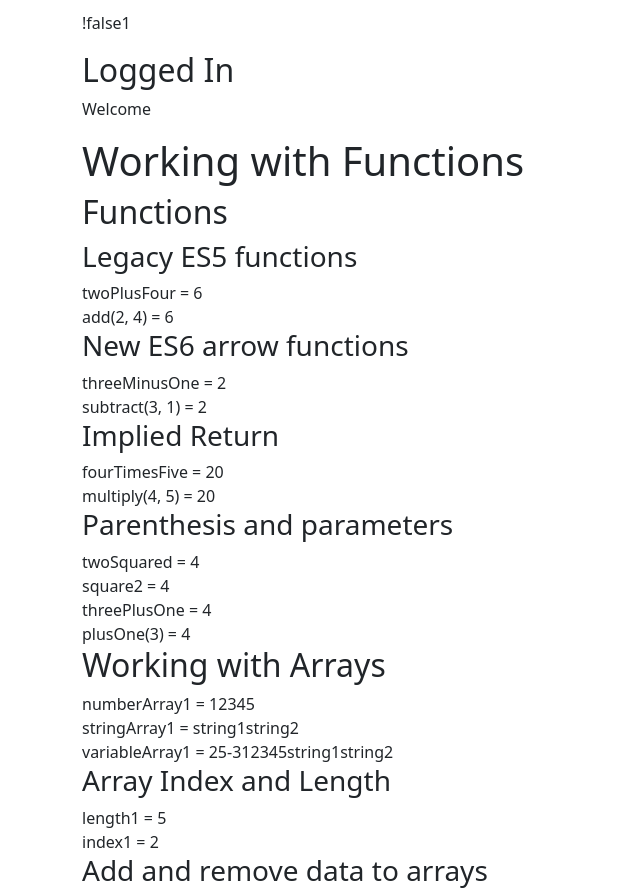
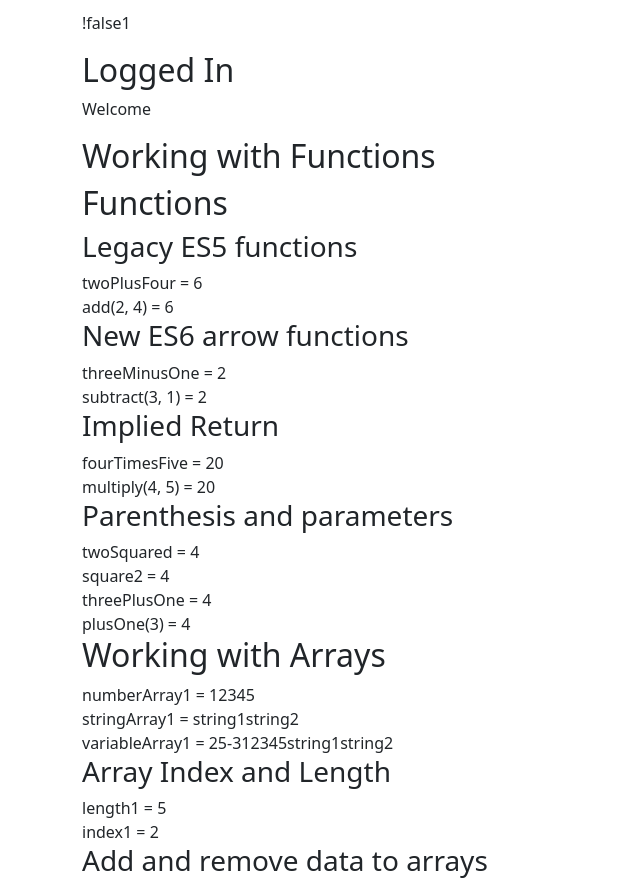
Before and after one commit to yunke-l/tuiter-react-web-app, a React (Create React App) app: page /#/labs in a window 1280 px wide. Shown: the part 1640-2530 px from the top of the page, without its empty margins (0-640 px from the left). Built offline with nearby package versions, Linux system fonts and the light colour scheme.

Commit message:
Update lab3

```diff
--- a/src/labs/a3/working-with-functions.js
+++ b/src/labs/a3/working-with-functions.js
@@ -8,7 +8,7 @@ function WorkingWithFunctions() {
 
   return (
       <div>
-        <h1>Working with Functions</h1>
+        <h2>Working with Functions</h2>
         <Es5Functions/>
         <ArrowFunctions/>
         <ImpliedReturn/>
```
